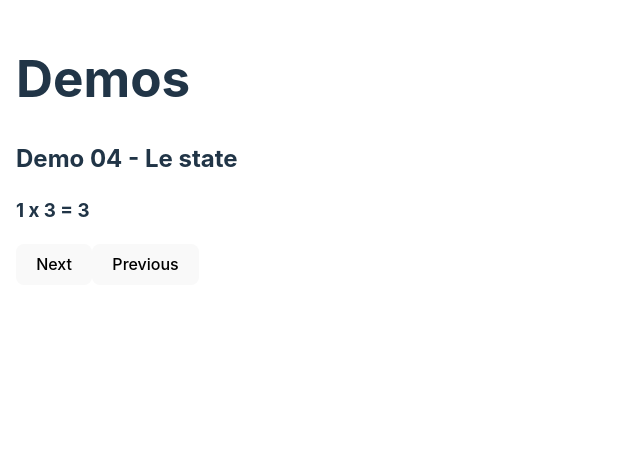
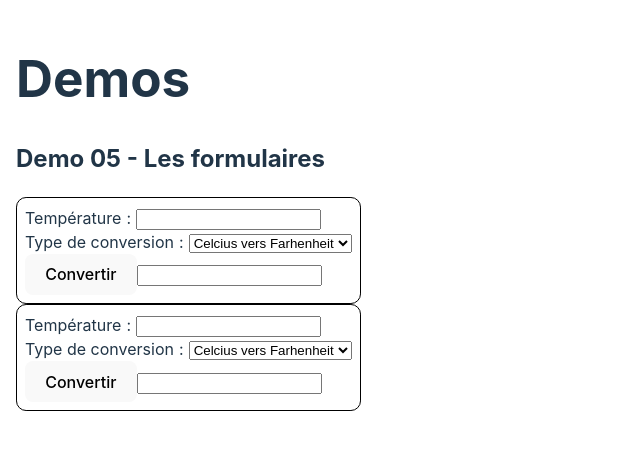
Before and after one commit to Carole-GRD/TF_React_Demos, a React (Vite) app: page / in a window 1280 px wide. Shown: the top 450 px of the page, without its empty margins (0-640 px from the left). Built offline with nearby package versions, Linux system fonts and the light colour scheme.

Commit message:
Demo 05 - Formulaire (conversion température Celcius-Farenheit)

```diff
--- a/src/App.jsx
+++ b/src/App.jsx
@@ -5,13 +5,14 @@ import './App.css'
 
 import fruitData from './data/fruits.json';
 import peopleData from './data/people.json';
+import TemperatureForm from './components/temperature-form/temperature-form';
 
 // import Welcome from './components/welcome/welcome';
 // import LuckyNumber from './components/lucky-number/lucky-number';
 // import PersonCondition from './components/person-condition/person-condition';
-import FruitList from './components/fruit-list/fruit-list';
-import PeopleTable from './components/people-table/people-table';
-import Multi3 from './components/multi-3/multi-3';
+// import FruitList from './components/fruit-list/fruit-list';
+// import PeopleTable from './components/people-table/people-table';
+// import Multi3 from './components/multi-3/multi-3';
 
 
 function App() {
@@ -34,9 +35,12 @@ function App() {
       <FruitList fruits={fruitData} />
       <PeopleTable people={peopleData}/> */}
 
-      <h2>Demo 04 - Le state</h2>
-      <Multi3 />
+      {/* <h2>Demo 04 - Le state</h2>
+      <Multi3 /> */}
 
+      <h2>Demo 05 - Les formulaires</h2>
+      <TemperatureForm />
+      <TemperatureForm />
     </div>
   )
 }
--- /dev/null
+++ b/src/components/temperature-form/temperature-form.jsx
@@ -0,0 +1,71 @@
+
+import { useState } from 'react';
+import { useId } from 'react';
+import style from './temperature-form.module.css';
+
+const TemperatureForm = () => {
+
+    // Génération d'un id pour définir l'id des elements HTML
+    const id = useId();
+
+    // Création de variable de state pour les valeurs du formulaire
+    const [tempSource, setTempSource] = useState('');
+    const [choice, setChoice] = useState('C-to-F');
+    const [tempResult, setTempResult] = useState('');
+
+    // Gestion du submit du formulaire
+    const handleSubmit = (e) => {
+        e.preventDefault();
+
+        let result;
+        const source = parseFloat(tempSource);
+        if (choice === 'C-to-F') {
+            // result = ((tempSource * 1.8) + 32).toFixed(2);
+            result = ((source * 1.8) + 32).toFixed(2);
+        }
+        else if (choice === 'F-to-C') {
+            // result = ((tempSource - 32) / 1.8).toFixed(2);
+            result = ((source - 32) / 1.8).toFixed(2);
+        }
+        else {
+            result = 'Conversion invalide'
+        }
+
+        setTempResult(result);
+    }
+
+
+    return (
+        <>
+            <form className={style['temp-convert']} onSubmit={handleSubmit} >
+                <div className="">
+                    <label htmlFor={id + 'temp'}>Température</label>
+                    <input id={id + 'temp'} type="text"
+                        value={tempSource}
+                        onChange={e => setTempSource(e.target.value)}
+                    />
+                </div>
+
+                <div className="">
+                    <label htmlFor={id + 'conversion'}>Type de conversion</label>
+                    <select id={id + 'conversion'}
+                        value={choice}
+                        onChange={e => setChoice(e.target.value)}
+                    >
+                        <option value="C-to-F">Celcius vers Farhenheit</option>
+                        <option value="F-to-C">Farenheit vers Celcius</option>
+                    </select>
+                </div>
+
+                <div className="">
+                    <button type="submit">Convertir</button>
+                    <input type="text" value={tempResult} readOnly />
+                </div>
+
+            </form>
+        </>
+    )
+
+}
+
+export default TemperatureForm;
--- /dev/null
+++ b/src/components/temperature-form/temperature-form.module.css
@@ -0,0 +1,13 @@
+
+.temp-convert {
+    border: 1px solid black;
+    border-radius: 1ch;
+
+    padding: 0.5rem;
+}
+
+.temp-convert label::after {
+    content: ':';
+    margin-left: 0.5ch;
+    margin-right: 0.5ch;
+}
```
